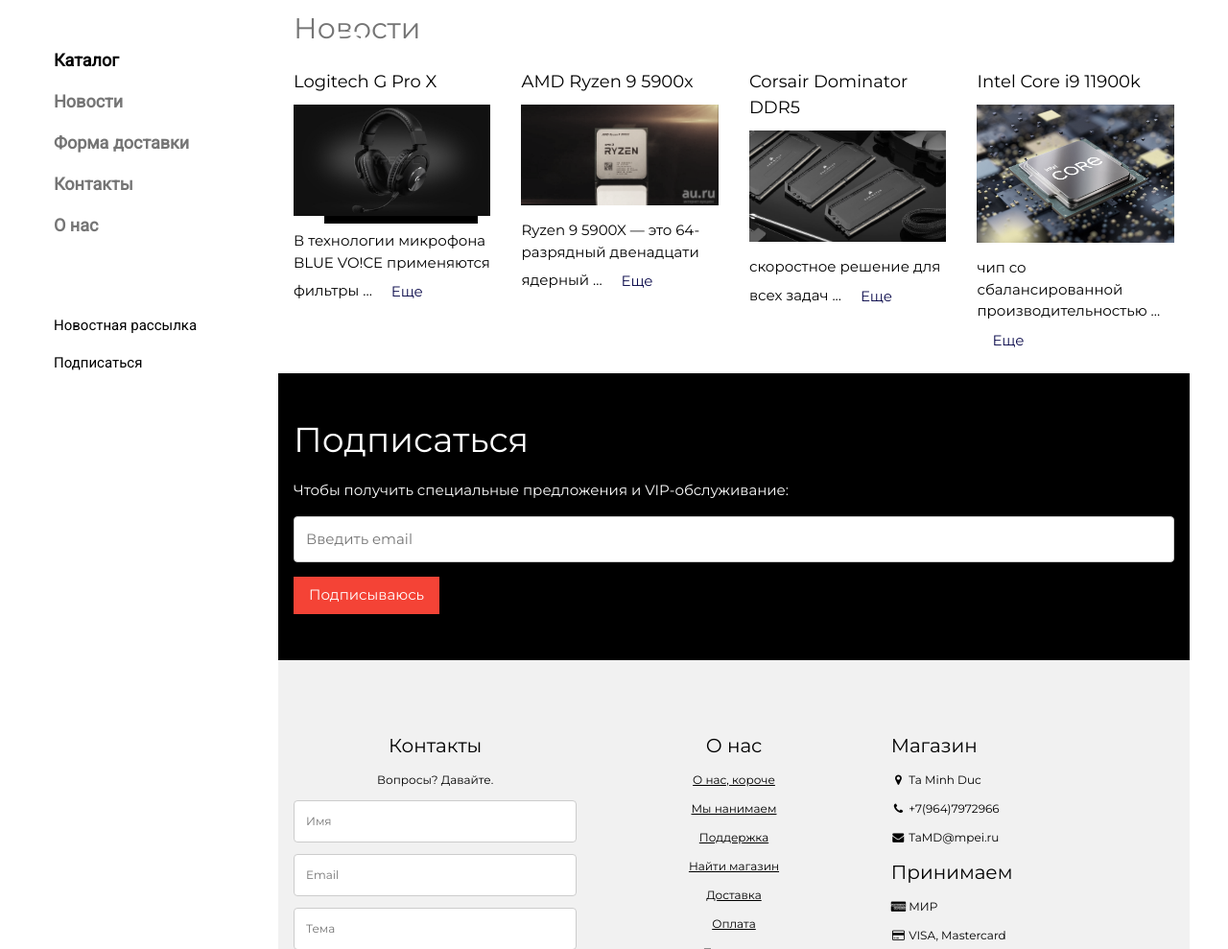
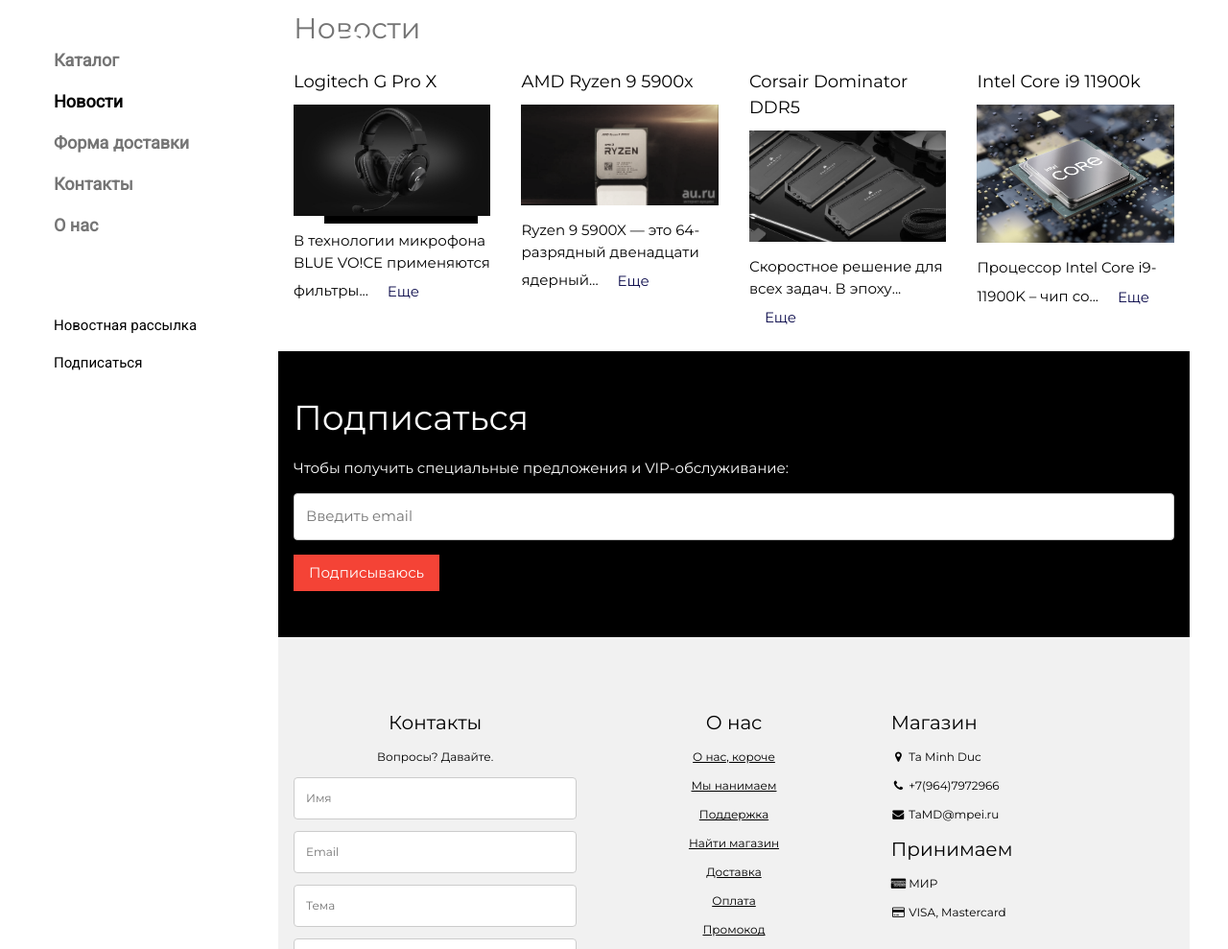
Before and after one commit to mrtmdpro/ClothingStore-SchoolWork-Old, a plain HTML site: page news.html in a window 1280 px wide. Shown: the part 111-1100 px from the top of the page at 96% size. Drawn offline with Linux system fonts and the light colour scheme.

Commit message:
Changed elements on news site

```diff
--- a/news.html
+++ b/news.html
@@ -28,8 +28,8 @@
             <h3 class="myDesigns-wide"><b>TA MINH DUC</b></h3>
         </div>
         <div class="myDesigns-padding-64 myDesigns-large myDesigns-text-grey" style="font-weight:bold">
-            <a href="index.html" class="myDesigns-button myDesigns-block myDesigns-white myDesigns-left-align">Каталог</a>
-            <a href="news.html" class="myDesigns-bar-item myDesigns-button">Новости</a>
+            <a href="index.html" class="myDesigns-bar-item myDesigns-button">Каталог</a>
+            <a href="news.html" class="myDesigns-button myDesigns-block myDesigns-white myDesigns-left-align">Новости</a>
             <a href="shipping.html" class="myDesigns-bar-item myDesigns-button">Форма доставки</a>
             <a href="#footer" class="myDesigns-bar-item myDesigns-button">Контакты</a>
             <a href="#footer" class="myDesigns-bar-item myDesigns-button">О нас</a>
@@ -79,9 +79,8 @@
                 <div class="myDesigns-container">
                     <h5>Logitech G Pro X</h5>
                     <img src="images/parts8.jpg" style="width:100%">
-                    <p>
-                        В технологии микрофона BLUE VO!CE применяются фильтры ...
-                        <a  style="color: blue" href="javascript:void(0)" class="myDesigns-bar-item myDesigns-button myDesigns-padding" onclick="document.getElementById('news').style.display='block'">Еще</a>
+                    <p>В технологии микрофона BLUE VO!CE применяются фильтры...
+                        <a style="color: blue" href="javascript:void(0)" class="myDesigns-bar-item myDesigns-button myDesigns-padding" onclick="document.getElementById('news').style.display='block'">Еще</a>
                     </p>
                 </div>
             </div>
@@ -90,8 +89,7 @@
                 <div class="myDesigns-container">
                     <h5>AMD Ryzen 9 5900x</h5>
                     <img src="images/parts2.jpg" style="width:100%">
-                    <p>
-                        Ryzen 9 5900X — это 64-разрядный двенадцати ядерный  ...
+                    <p>Ryzen 9 5900X — это 64-разрядный двенадцати ядерный...
                         <a style="color: blue" href="javascript:void(0)" class="myDesigns-bar-item myDesigns-button myDesigns-padding" onclick="document.getElementById('news2').style.display='block'">Еще</a>
                     </p>
                 </div>
@@ -101,8 +99,7 @@
                 <div class="myDesigns-container">
                     <h5>Corsair Dominator DDR5</h5>
                     <img src="images/parts3.jpg" style="width:100%">
-                    <p>
-                        скоростное решение для всех задач ...
+                    <p>Скоростное решение для всех задач. В эпоху...
                         <a style="color: blue" href="javascript:void(0)" class="myDesigns-bar-item myDesigns-button myDesigns-padding" onclick="document.getElementById('news3').style.display='block'">Еще</a>
                     </p>
                 </div>
@@ -112,8 +109,7 @@
                 <div class="myDesigns-container">
                     <h5>Intel Core i9 11900k</h5>
                     <img src="images/parts4.jpg" style="width:100%">
-                    <p>
-                        чип со сбалансированной производительностью ...
+                    <p>Процессор Intel Core i9-11900K – чип со...
                         <a style="color: blue" href="javascript:void(0)" class="myDesigns-bar-item myDesigns-button myDesigns-padding" onclick="document.getElementById('news4').style.display='block'">Еще</a>
                     </p>
                 </div>
```
Also changed, not shown: shipping.html (+1 -1 lines).
